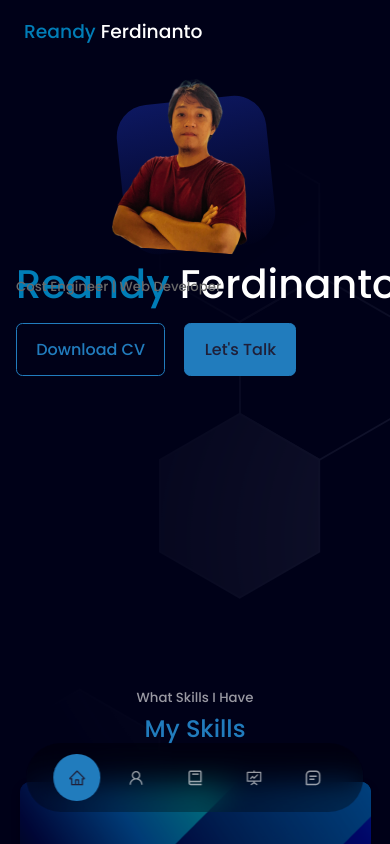
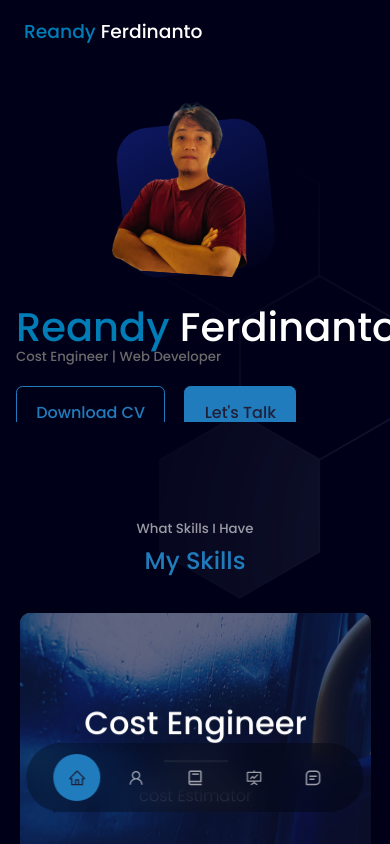
Before and after one commit to reandyferdinanto/dashboardReandy, a React (Create React App) app: page / in a window 390 px wide. Shown: the top 844 px of the page. Built offline with nearby package versions, Linux system fonts and the light colour scheme.

Commit message:
update header

```diff
--- a/src/assets/components/header/header.css
+++ b/src/assets/components/header/header.css
@@ -164,35 +164,64 @@ header {
   /* ======================= MEDIA QUERIES(MEDIUM DEVICES)==============*/
   @media screen and (max-width: 1024px) {
     header {
-      height: 50vh;
+      height: 40vh;
     }
     .about__me {
       position: absolute;
-      top: -60%;
-      right: 20%;
+      top: 0%;
+      right: 15%;
       width: 30%;
     }
     .logo {
       margin-top: -8rem;
       margin-left: 3rem;
     }
+
+    .cta {
+      position: absolute;
+      left: -20%;
+      top: 10%
+    }
+
+    .text-header {
+      position: absolute;
+      top: 10%;
+      left: -20%;
+    }
+
+    .text-light {
+      position: absolute;
+      top: -20%;
+      left: -20%;
+    }
+
     .header__socials {
       position:absolute;
-      left: -12%;
-      top: 5%;
+      left: -40%;
+      top: -5%;
     }
     .header__container {
       text-align:left;
-      margin-left: 8rem;
-      margin-top: 15rem;;
-      position: relative;
     }
+
+    .scroll__down {
+      position: absolute;
+      right: 0%;
+      bottom: 70%;
+    }
+
+    .clock {
+      position: absolute;
+      top: 6%;
+      left: 16.5%;
   }
+  }
+
 
   /* ======================= MEDIA QUERIES(MEDIUM DEVICES)==============*/
   @media screen and (max-width: 600px) {
     header {
-      height: 70vh;
+      height: 50vh;
     }
     .header__socials,
     .scroll__down, .clock {
@@ -201,7 +230,7 @@ header {
     .header__container {
       text-align:left;
       margin-left: 1rem;
-      margin-top: 14rem;;
+      margin-top: 17rem;
       height: 50%;
       position: relative;
     }
@@ -213,7 +242,7 @@ header {
 
     .about__me {
       position: absolute;
-      top: -80%;
+      top: -150%;
       right: 32%;
       width: 40%;
     }
@@ -221,4 +250,22 @@ header {
       margin-top: -9rem;
       margin-left: 1.5rem;
     }
+
+    .text-header {
+      position: absolute;
+      top: 20%;
+      left: 0%;
+    }
+
+    .text-light {
+      position: absolute;
+      top: -45%;
+      left: -0%;
+    }
+
+    .cta {
+      position: absolute;
+      top: 20%;
+      left:0%
+    }
   }
```
Also changed, not shown: src/assets/img/cardSkill.jpg.
